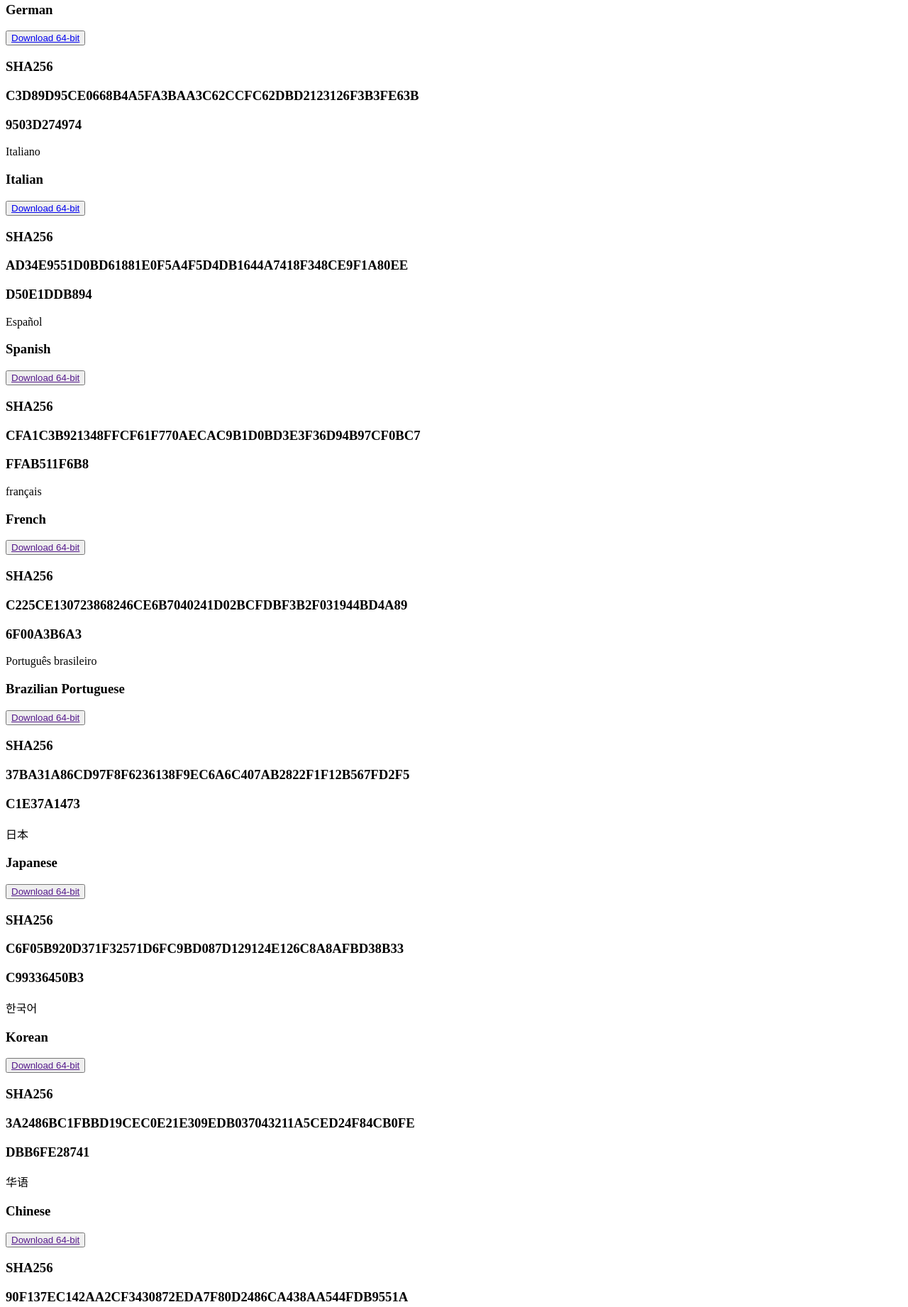
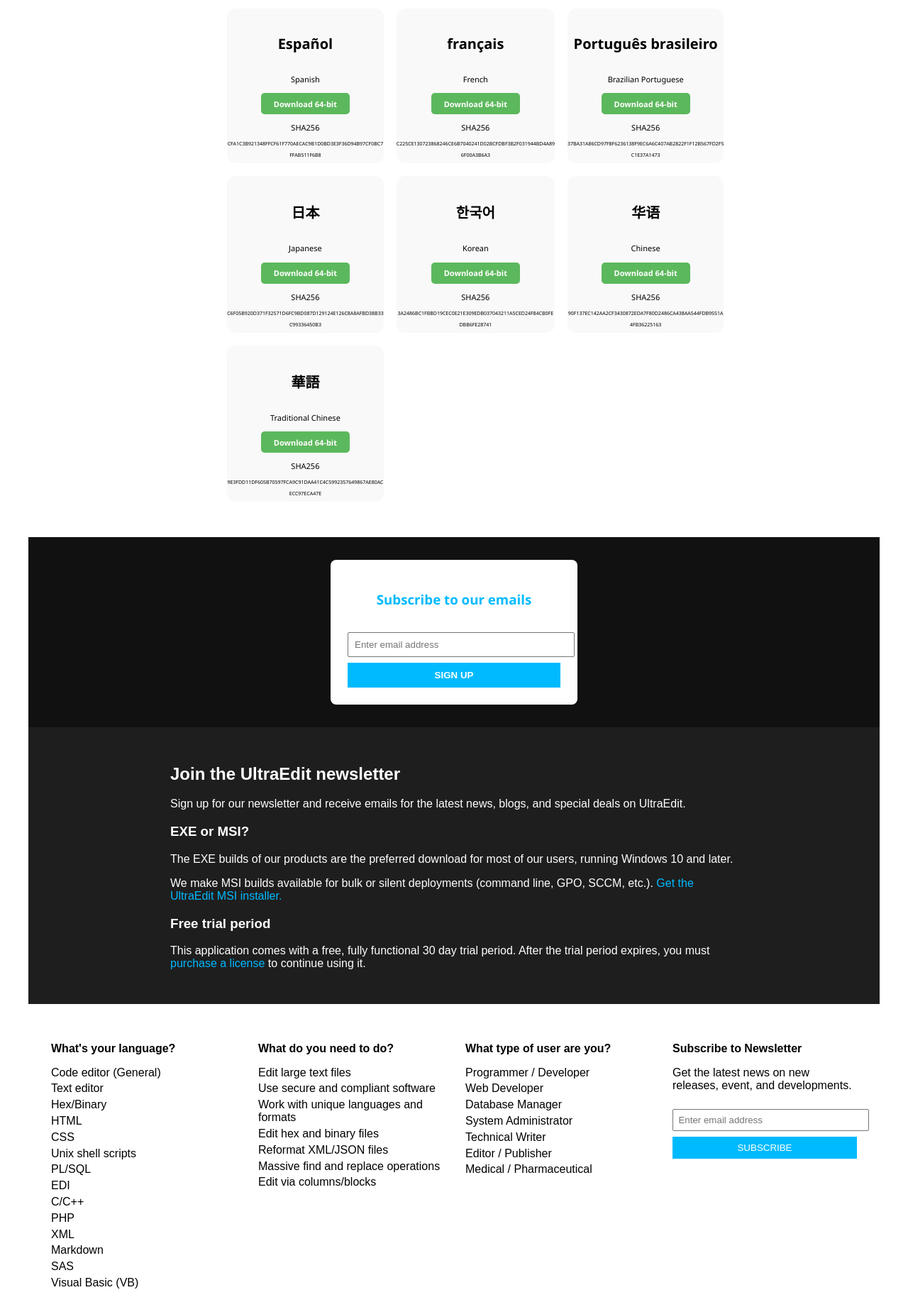
Before and after one commit to Shivani-Gupta30/UltraEdit-Website-clone, a plain HTML site: page UltraEdit-Website-clone/index.html in a window 1280 px wide. Shown: the part 846-2688 px from the top of the page at 71% size. Drawn offline with Linux system fonts and the light colour scheme.

Commit message:
Add new style file in css

```diff
--- a/UltraEdit-Website-clone/index.html
+++ b/UltraEdit-Website-clone/index.html
@@ -4,7 +4,7 @@
     <meta charset="UTF-8">
     <meta name="viewport" content="width=device-width, initial-scale=1.0">
     <title>Download UltraEdit text editor</title>
-    <link rel="stylesheet" href="ultraedit.css">
+    <link rel="stylesheet" href="style.css">
     <link rel="icon" type="image" href="https://www.ultraedit.com/wp-content/uploads/2023/01/UE_logo_icon_white.png">
 </head>
 <body>
--- /dev/null
+++ b/UltraEdit-Website-clone/style.css
@@ -0,0 +1,264 @@
+.logo img{
+    width: 164px;
+
+   }
+
+   nav{
+    display: flex;
+    justify-content: space-around;
+    align-items: center;
+    font-family: "Segoe UI";
+   }
+
+   .container ul{
+    list-style: none;
+    display: flex;
+    gap: 34px;
+   }
+
+   .container ul li{
+    list-style: none;
+    display: flex;
+    align-items: center;
+    cursor: pointer;
+    font-weight: 800;
+    font-family: 'Segoe UI', Tahoma, Geneva, Verdana, sans-serif;
+    font-size: 10px;
+   }
+
+   .content{
+      font-size: 47px;
+      align-items: center;
+      text-align: center;
+      font-family: 'Segoe UI';
+   }
+   .content img{
+    padding-left:18px ;
+   }
+   .para{
+    text-align: center;
+    font-family: 'Segoe UI';
+    font-size: 22px;
+    color: rgb(35, 34, 34);
+   }
+
+   .dow{
+    display: flex;
+    justify-content: center;
+    padding-top:12px;
+   }
+
+.btn{
+    text-align: center;
+    font-weight: 700;
+    background-size:cover;
+    color: aliceblue;
+    background-color:#00B6D1;
+    height: 45px;
+    width: 270px;
+    padding:12px,20px !important;
+    font-family: 'Segoe UI';
+    text-decoration: none;
+    border-radius: 5px;
+    border-style:inherit ;
+    cursor: pointer;
+  }
+  .glid{
+    display: flex;
+    align-items: center;
+    padding-top: 40px;
+    font-family: 'Segoe UI';
+    flex-wrap: wrap;
+    font-weight: 400;
+    gap: 1rem;
+    padding-right: 300px;
+    text-align: center;
+    justify-content: flex-start;
+
+  }
+  .glid1{
+    display: flex;
+    align-items: center;
+    font-weight: 400;
+    font-size: 22px;
+   gap: 12px;
+  }
+
+   .imag{
+    height: 60px;
+    width: 60px;
+  }
+  .btn a{
+    text-decoration: none;
+    color: white;
+  }
+  .green{
+    background-color: rgb(92, 184,92);
+    height: 30px;
+    width: 125px;
+    font-size: 11px;
+    font-family: 'Segoe UI';
+    font-weight: 800;
+  }
+  .items{
+
+    background: #f9f9f9;
+    border-radius: 12px;
+    font-size: 20px;
+    font-family: 'Segoe UI', Tahoma, Geneva, Verdana, sans-serif;
+    text-align: center;
+
+  }
+  .item-lang{
+     font-weight: 700;
+     text-align: center;
+     padding-top: 36px;
+     padding-bottom:18px ;
+  }
+  .grid{
+    display: grid;
+    grid-template-columns: 1fr 1fr 1fr ;
+    gap: 18px;
+    padding-top: 40px;
+  }
+  @media screen and(max-width:1145px){
+    .grid{
+      grid-template-columns: 1fr;
+    }
+  }
+.name{
+    font-size: 11px;
+    text-decoration: none;
+    font-weight: 400;
+    font-family: 'Segoe UI', Tahoma, Geneva, Verdana, sans-serif;
+
+
+  }
+.code{
+  font-size: 7px;
+  text-decoration: none;
+  font-weight: 400;
+  font-family: 'Segoe UI', Tahoma, Geneva, Verdana, sans-serif;
+}
+
+.sec{
+    max-width: 50vw;
+    margin: auto;
+}
+
+.footer-content{
+background-color: rgb(34, 33, 33);
+height: 75vh;
+width: auto;
+color: #fff;
+}
+
+.second{
+  font-family: Arial, sans-serif;
+  background: #1e1e1e;
+  color: #fff;
+  margin: 0;
+}
+
+a {
+  color: #00baff;
+  text-decoration: none;
+}
+
+.newsletter-banner {
+  background: #111;
+  display: flex;
+  justify-content: center;
+  padding: 2rem 0;
+
+
+}
+
+.subscribe-box {
+  background: #fff;
+  color: #00baff;
+  padding: 1.5rem;
+  border-radius: 8px;
+  text-align: center;
+  width: 300px;
+  font-size: 300;
+  font-family: 'Segoe UI', Tahoma, Geneva, Verdana, sans-serif;
+}
+
+.subscribe-box input {
+  width: 100%;
+  padding: 0.5rem;
+  margin-top: 1rem;
+}
+
+.subscribe-box button {
+  width: 100%;
+  padding: 0.6rem;
+  margin-top: 0.5rem;
+  background-color: #00baff;
+  border: none;
+  color: #fff;
+  font-weight: bold;
+  cursor: pointer;
+}
+
+.info-section {
+  padding: 2rem;
+  max-width: 800px;
+  margin: 0 auto;
+  color: #fff;
+}
+
+footer {
+  background: #fff;
+  color: #000;
+  padding: 2rem;
+  margin: 0;
+}
+
+.footer-columns {
+  display: flex;
+  flex-wrap: wrap;
+  justify-content: space-between;
+  gap: 2rem;
+}
+
+.footer-columns div {
+  flex: 1;
+  min-width: 200px;
+}
+
+.footer-columns h4 {
+  margin-bottom: 0.5rem;
+}
+
+.footer-columns ul {
+  list-style: none;
+  padding-left: 0;
+}
+
+.footer-columns ul li {
+  margin-bottom: 0.3rem;
+}
+
+.footer-columns input {
+  width: 100%;
+  padding: 0.4rem;
+  margin-top: 0.5rem;
+}
+
+.footer-columns button {
+  width: 100%;
+  padding: 0.5rem;
+  margin-top: 0.5rem;
+  background: #00baff;
+  color: #fff;
+  border: none;
+  cursor: pointer;
+}
+
+.footer-bottom {
+  text-align: center;
+  margin-top: 2rem;
+  font-size: 0.9rem;
+}
```
